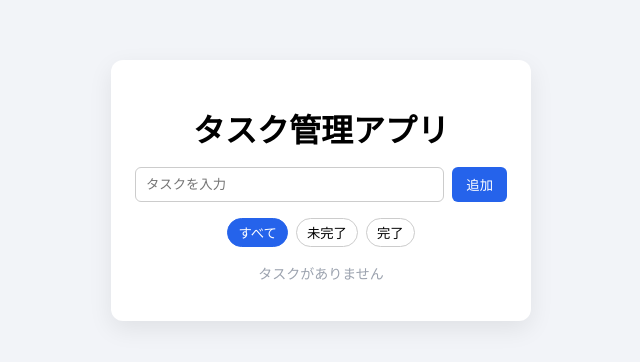
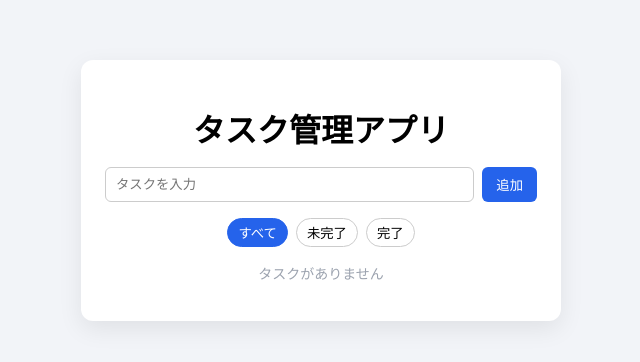
Before and after one commit to s4sakama/web-app, a React (Vite) app: page / in a window 1280 px wide. Shown: the top 362 px of the page, without its empty margins (319-959 px from the left). Built offline with nearby package versions, Linux system fonts and the light colour scheme.

Commit message:
見た目の変更

```diff
--- a/src/style.css
+++ b/src/style.css
@@ -3,6 +3,7 @@
 }
 
 body {
+  font-size: 16px;
   font-family: "Inter", sans-serif;
   background: #f2f4f8;
   margin: 0;
@@ -10,7 +11,8 @@ body {
 }
 
 .container {
-  max-width: 420px;
+  width: 100%;
+  max-width: 480px;
   margin: 60px auto;
   background: #ffffff;
   padding: 24px;
```
